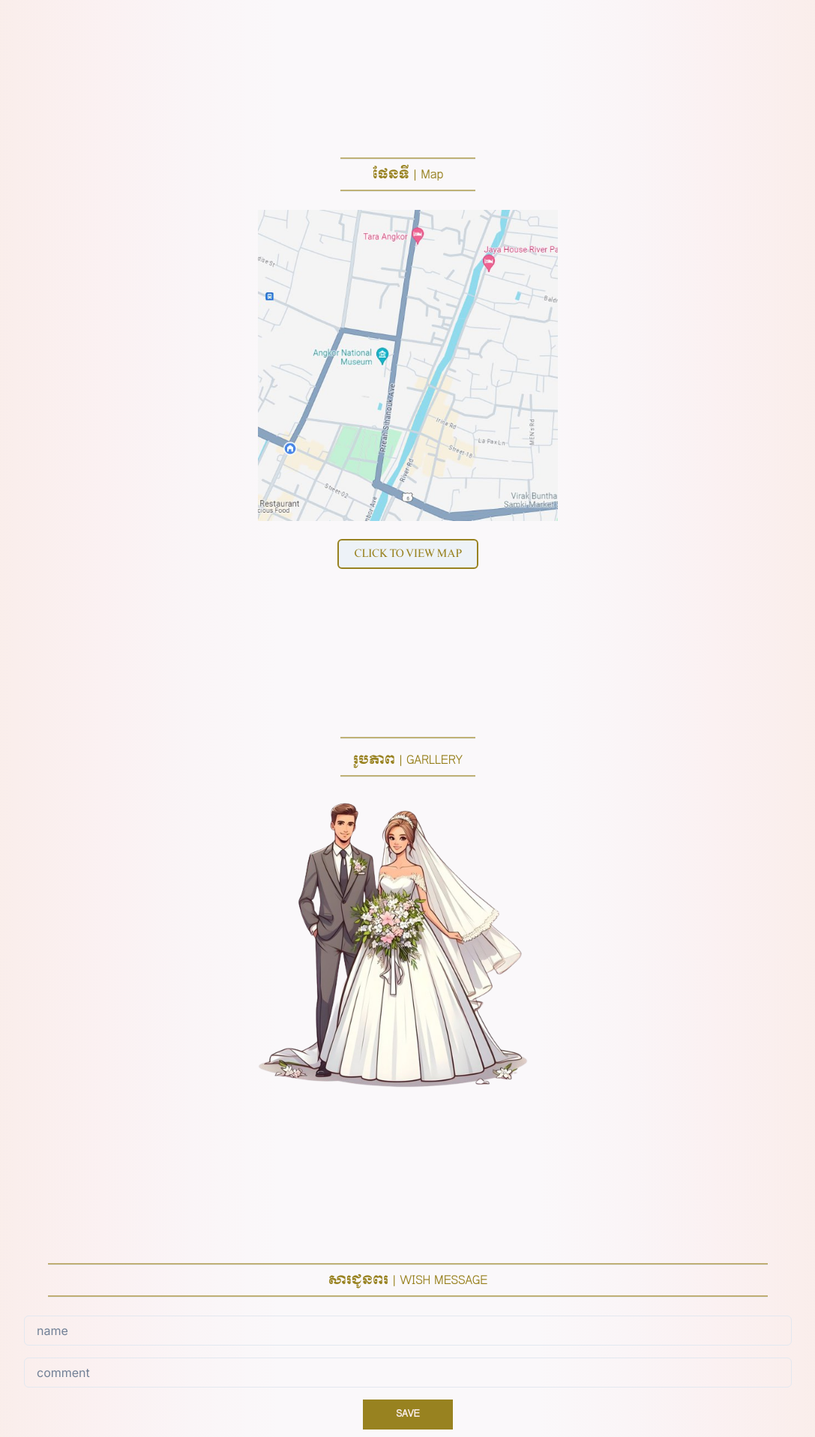
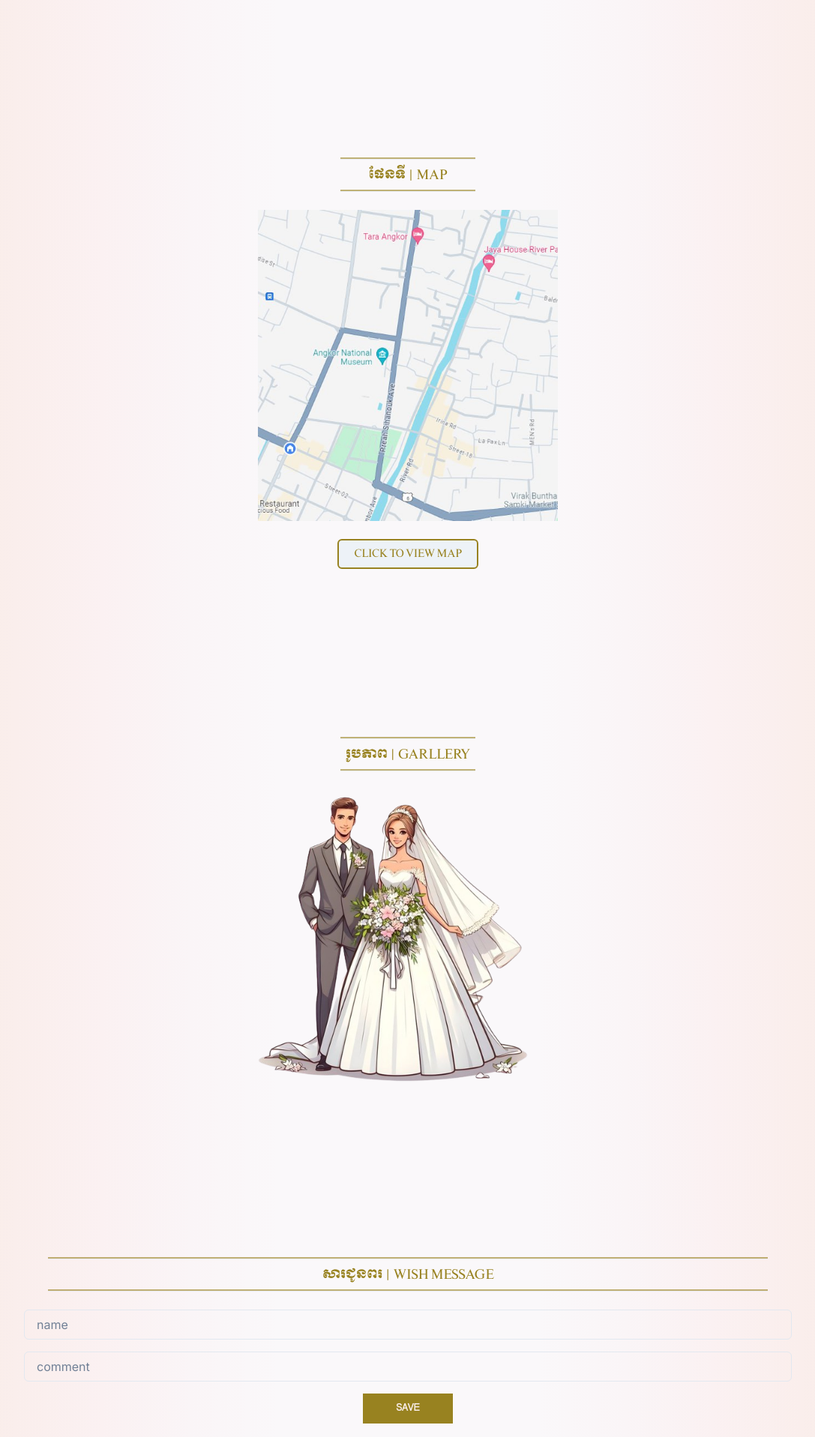
Before and after one commit to Chaktokrong/invitation-app, a Next.js app: page /Introduction in a window 1280 px wide. Shown: the part 2978-4895 px from the top of the page at 75% size, without its empty margins (96-1183 px from the left). Built offline with nearby package versions, Linux system fonts and the light colour scheme.

Commit message:
20/04/2024

```diff
--- a/app/Garllery/garllery.scss
+++ b/app/Garllery/garllery.scss
@@ -7,7 +7,13 @@
   .garllery-title {
     font-family: $font-title;
     font-size: $font-size-title;
-    text-align: center;
+    // text-align: center;
+    color: $primary-color;
+  }
+  .garllery-title-en {
+    font-family: $font-timeroman;
+    font-size: $font-size-title;
+    // text-align: center;
     color: $primary-color;
   }
   .divider-bottom {
--- a/app/Garllery/page.js
+++ b/app/Garllery/page.js
@@ -8,10 +8,13 @@ export default function Garllery() {
         <Stack direction="row" justifyContent="center">
           <Divider className="divider-bottom" />
         </Stack>
-        <Stack>
-
+        <Stack direction="row" justifyContent="center">
+          <Stack direction="row" spacing={1}>
+            <Text className="garllery-title">រូបភាព</Text>
+            <Text className="garllery-title">|</Text>
+            <Text className="garllery-title-en">GARLLERY</Text>
+          </Stack>
         </Stack>
-        <Text className="garllery-title">រូបភាព | GARLLERY</Text>
         <Stack direction="row" justifyContent="center">
           <Divider className="divider-bottom" />
         </Stack>
--- a/app/Map/map.scss
+++ b/app/Map/map.scss
@@ -7,7 +7,11 @@
   .map-title {
     font-family: $font-title;
     font-size: $font-size-title;
-    text-align: center;
+    color: $primary-color;
+  }
+  .map-title-en {
+    font-family: $font-timeroman;
+    font-size: $font-size-title;
     color: $primary-color;
   }
   .divider-bottom {
--- a/app/Map/page.js
+++ b/app/Map/page.js
@@ -9,7 +9,13 @@ export default function Map() {
         <Stack direction="row" justifyContent="center">
           <Divider className="divider-bottom" />
         </Stack>
-        <Text className="map-title">ផែនទី | Map</Text>
+        <Stack direction="row" justifyContent="center">
+          <Stack direction="row" spacing={1}>
+            <Text className="map-title">ផែនទី</Text>
+            <Text className="map-title">|</Text>
+            <Text className="map-title-en">MAP</Text>
+          </Stack>
+        </Stack>
         <Stack direction="row" justifyContent="center">
           <Divider className="divider-bottom" />
         </Stack>
--- a/app/Wish/page.js
+++ b/app/Wish/page.js
@@ -8,7 +8,13 @@ export default function Wish() {
         <Stack direction="row" justifyContent="center">
           <Divider className="divider-bottom" />
         </Stack>
-        <Text className="wish-title">សារជូនពរ | WISH MESSAGE</Text>
+        <Stack direction="row" justifyContent="center">
+          <Stack direction="row" spacing={1}>
+            <Text className="wish-title">សារជូនពរ</Text>
+            <Text className="wish-title">|</Text>
+            <Text className="wish-title-en">WISH MESSAGE</Text>
+          </Stack>
+        </Stack>
         <Stack direction="row" justifyContent="center">
           <Divider className="divider-bottom" />
         </Stack>
--- a/app/Wish/wish.scss
+++ b/app/Wish/wish.scss
@@ -6,7 +6,12 @@
   .wish-title {
     font-family: $font-title;
     font-size: $font-size-title;
-    text-align: center;
+    color: $primary-color;
+  }
+
+  .wish-title-en {
+    font-family: $font-timeroman;
+    font-size: $font-size-title;
     color: $primary-color;
   }
 
--- a/app/globals.css
+++ b/app/globals.css
@@ -19,8 +19,20 @@
 
 body {
   color: rgb(var(--foreground-rgb));
-  background-image: linear-gradient(to left, #efdfd3, #f1e4d9, #f3e9df, #f5eee5, #f8f3ec, #f8f3ec, #f8f3ec, #f8f3ec, #f5eee5, #f3e9df, #f1e4d9, #efdfd3);
-
+  /* background-image: linear-gradient(to left, #efdfd3, #f1e4d9, #f3e9df, #f5eee5, #f8f3ec, #f8f3ec, #f8f3ec, #f8f3ec, #f5eee5, #f3e9df, #f1e4d9, #efdfd3); */
+  background-image: linear-gradient(to left,
+      #f8ece5,
+      #faeeec,
+      #fbf1f2,
+      #faf5f7,
+      #faf8fa,
+      #faf8fa,
+      #faf8fa,
+      #faf8fa,
+      #faf5f7,
+      #fbf1f2,
+      #faeeec,
+      #f8ece5);
 }
 
 @layer utilities {
```
